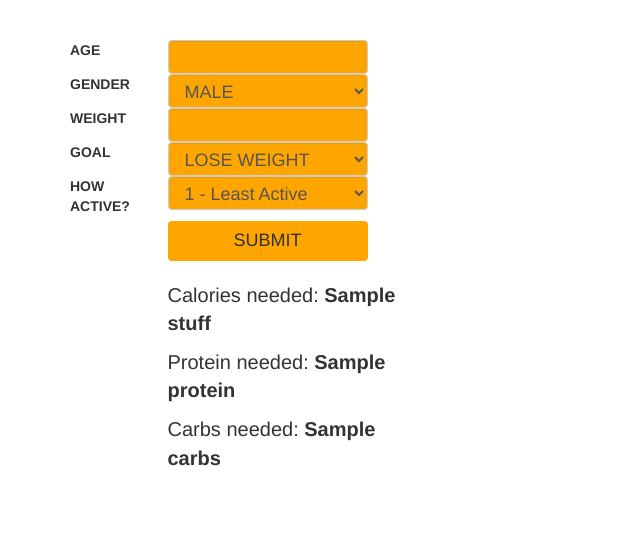
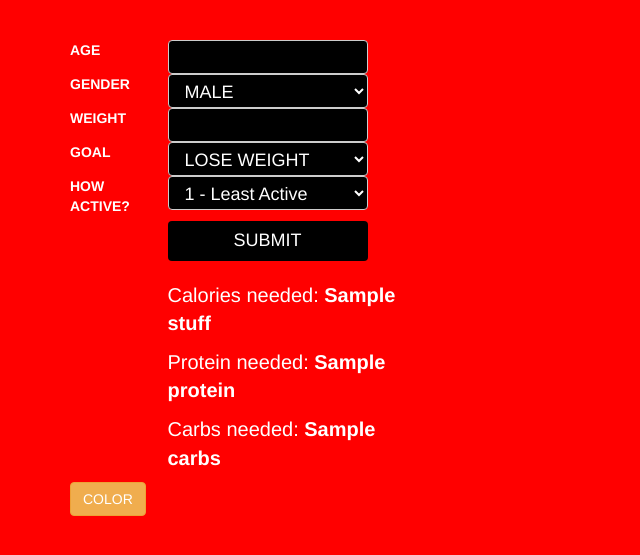
Before and after one commit to cjredmond/fitness_calculator, a Django app: template templates/index.html in a window 1280 px wide. Shown: the top 555 px of the page, without its empty margins (0-640 px from the left). Run offline with Django 3.2, Linux system fonts and the light colour scheme; the template is opened without the code that fills it: most values are stand-ins (such as "Sample title", 1, 10 or a date in 2020); some libraries are stand-ins or nearby versions.

Commit message:
adding some javascript for practice

```diff
--- a/calculator/static/css/base.css
+++ b/calculator/static/css/base.css
@@ -1,13 +1,22 @@
 .resize {
   width: 200px !important;
-  background-color: orange;
+  background-color: black;
   font-size: 18px;
+  color: white;
 }
 
-.blue {
-  color: blue;
+.resize:hover {
+  border: 3px solid gold;
+}
+
+.container {
+  color: white;
 }
 
 .answers {
   font-size: 20px;
 }
+
+body {
+  background-color: red;
+}
--- a/calculator/views.py
+++ b/calculator/views.py
@@ -22,6 +22,7 @@ class IndexView(TemplateView):
             age = 1
             goal = "M"
             active = 1
+            gender = 1.1
 
         context['stuff'] = int(calorie_count(weight,goal,active,gender))
         context['protein'] = int(protein_count(weight,goal,active,gender))
--- a/templates/index.html
+++ b/templates/index.html
@@ -84,7 +84,14 @@
     </div>
   </div>
 
-
+<input type="button" class="btn btn-warning" value="COLOR" onclick="chBackcolor('blue');">
 </div>
+<script type="text/javascript">
+var myColors = ['red', 'purple', '#E84751', 'blue', 'orange', '#323643', 'lightblue', 'silver', 'green'];
+function chBackcolor(color) {
+ var randomize = Math.floor(Math.random()*myColors.length);
+ document.body.style.background = myColors[randomize];
+}
+</script>
   </body>
 </html>
```
